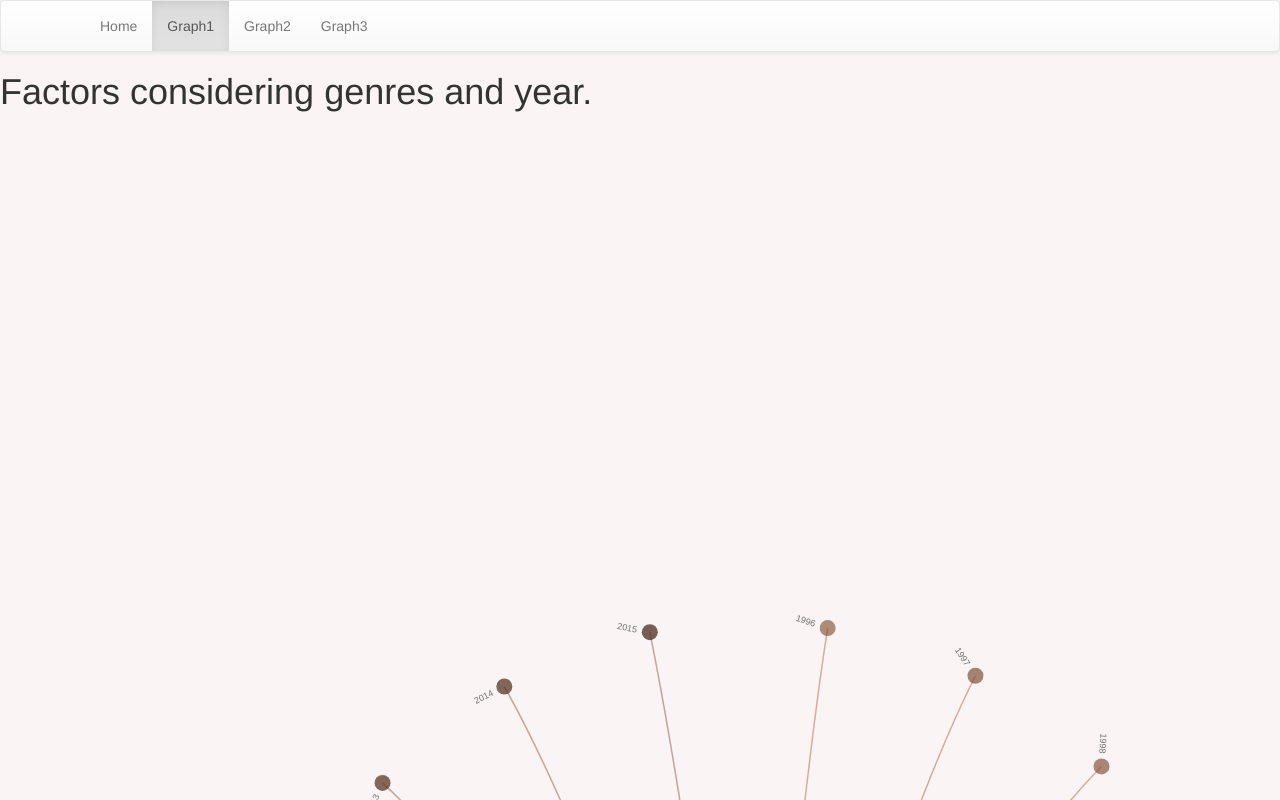
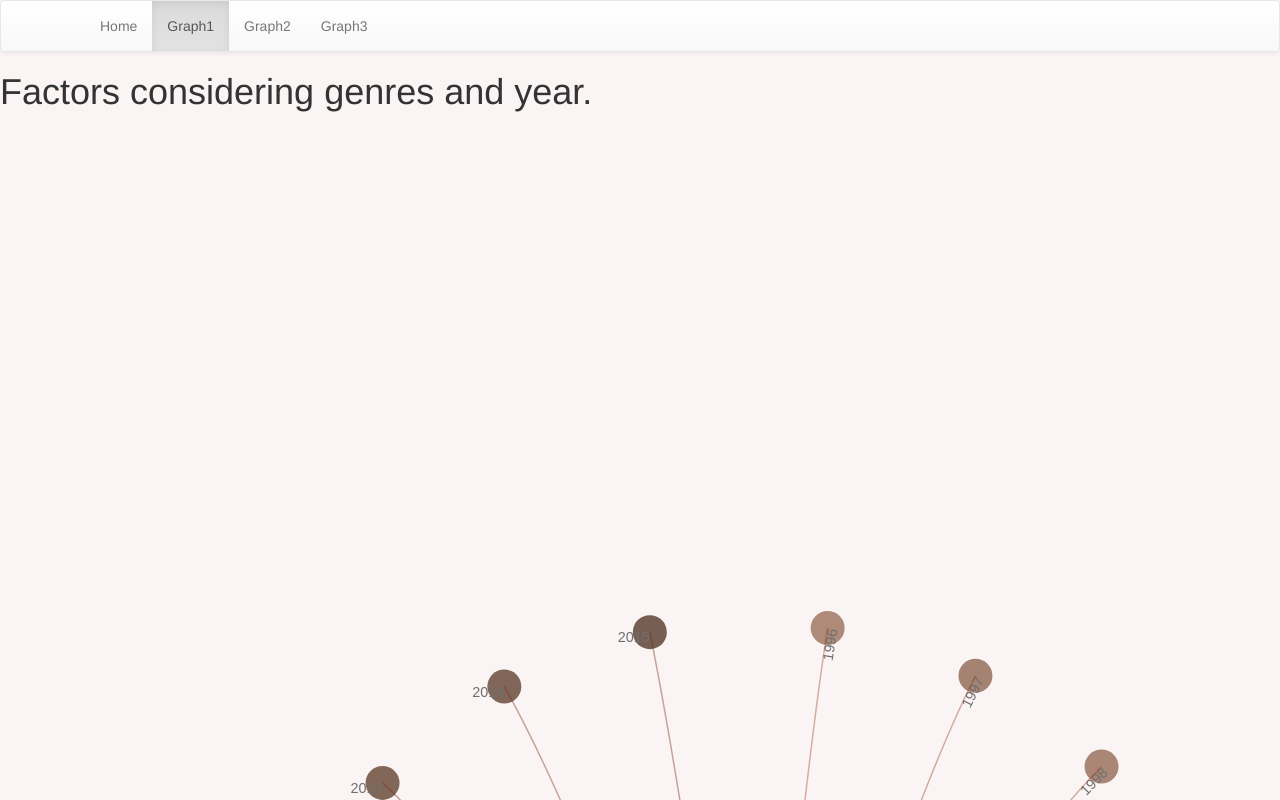
Before and after one commit to cookie-yang/Visualize-Project, a website: page alex-code/pie_chart.html in a window 1280 px wide. Shown: the top 800 px of the page. Drawn offline with nearby package versions, Linux system fonts and the light colour scheme.

Commit message:
modify pie_chart.html in alex-code

```diff
--- a/alex-code/pie_chart.html
+++ b/alex-code/pie_chart.html
@@ -6,7 +6,10 @@
     <meta charset="utf-8">
     <title>Pie Chart</title>
     <style>
-body{background:#faf5f4!important;}
+        body {
+            background: #faf5f4!important;
+        }
+
         .node text {
             font: 10px sans-serif;
         }
@@ -51,7 +54,8 @@ body{background:#faf5f4!important;}
                     <li><a href="pctest.html">Graph2</a></li>
                     <li><a href="sijia.html">Graph3</a></li>
                 </ul>
-				</div><!--/.nav-collapse -->
+            </div>
+            <!--/.nav-collapse -->
         </div>
     </nav>
     <h1>Factors considering genres and year.</h1>
@@ -85,16 +89,8 @@ var stratify = d3.stratify()
             })
 
 
-// return "M" + project(d.x, d.y) +
-//     "C" + project(d.x, (d.y + d.parent.y) / 2) +
-//     " " + project(d.parent.x, (d.y + d.parent.y) / 2) +
-//     " " + project(d.parent.x, d.parent.y);
+
         function diagonal(s, d) {
-
-	// path = `M ${s.x} ${s.x}
-	// C ${(s.y + d.y) / 2} ${s.x},
-	//   ${(s.y + d.y) / 2} ${d.x},
-	//   ${d.y} ${d.x}`
 
             path = "M" + project(s.x, s.y) +
                 "C" + project(s.x, (s.y + d.y) / 2) +
@@ -132,6 +128,7 @@ function click(d) {
         function render(source) {
 
             var treedata = tree(root)
+            console.log(treedata)
             var nodes = treedata.descendants()
             nodes.forEach(function(d) {
                 d.x0 = d.x
@@ -159,7 +156,7 @@ function render(source) {
                 })
 
             enterNode_ini.append("circle")
-		.attr("r", 8)
+                .attr("r", 17)
                 .attr("fill", function(d) {
                     if (d.depth == 0) {
                         return d3.rgb(237, 121, 128)
@@ -178,20 +175,11 @@ function render(source) {
                     }
                 })
 
-	// enterNode_ini.append("text")
-	//     .attr("dy", "-20")
-	//     .attr("x", function(d) {
-	//         return d.x < 180 === !d.children ? 1 : -1
-	//     })
-	//     .text(function(d) {
-	//         return d.id.substring(d.id.lastIndexOf(".") + 1);
-	//     })
-	//     // .attr("transform", function(d) { return "rotate(" + (d.x < 180 ? d.x - 90 : d.x + 90) + ")"; })
             enterNode_ini.append('text')
-		.attr("dy", ".35em")
-		.attr("x", function(d) {
-			return d.children || d._children ? -13 : 13;
+                .attr("dy", function(d) {
+                    return d.children || d._children ? 10 : -20
                 })
+                .attr("dx", 0)
                 .attr("text-anchor", function(d) {
                     return d.children || d._children ? "end" : "start"
                 })
@@ -200,12 +188,22 @@ function render(source) {
                     return textcolor.darker(d.data.rate)
                 })
                 .style("font-size", function(d) {
-		return d.data.rate * 5
+                    return d.data.rate * 8
                 })
                 .attr("transform", function(d) {
-		console.log(d.id)
-			console.log(d.x)
-			return "rotate(" + d.x * 2 + ")"
+                    var textAngle = 0.953 * d.x - 90
+                    var absTextAngle = Math.abs(textAngle)
+                    var rightTextAngle
+                    console.log(textAngle)
+                    if (absTextAngle <= 90)
+                        rightTextAngle = textAngle
+                    if (absTextAngle < 180 && absTextAngle > 90)
+                        rightTextAngle = 180 + textAngle
+
+
+                    console.log(rightTextAngle)
+                    return "rotate(" + rightTextAngle + ")"
+                    return "rotate(" + (d.children ? d.x - 90 : d.x + 60) + ")"
                 })
                 .text(function(d) {
                     return d.id.substring(d.id.lastIndexOf(".") + 1)
@@ -292,12 +290,6 @@ function render(source) {
         d3.csv("movie_metadata_boxoffice.csv", function(error, data) {
             if (error) throw error
             root = stratify(data)
-			// root.descendants().forEach(function(d, i) {
-			//     if (i > 0 && i <= 20) {
-			//         d.x = i * 9
-			//     }
-
-			// })
             root.children.forEach(collapse);
 
             render(root)
```
Also changed, not shown: pie_chart.html (+0 -15 lines). Lines whose indentation alone changed are shown as unchanged.
